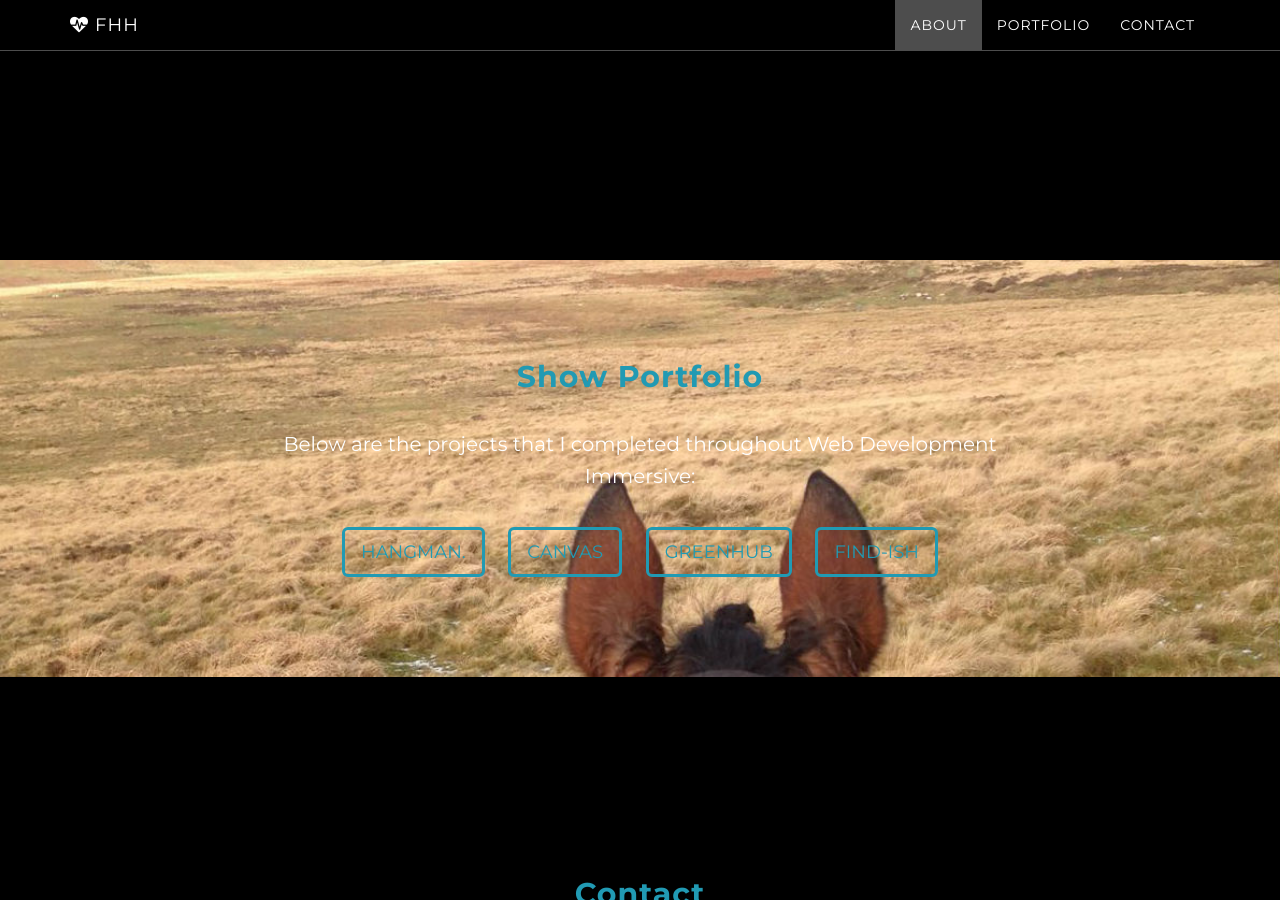
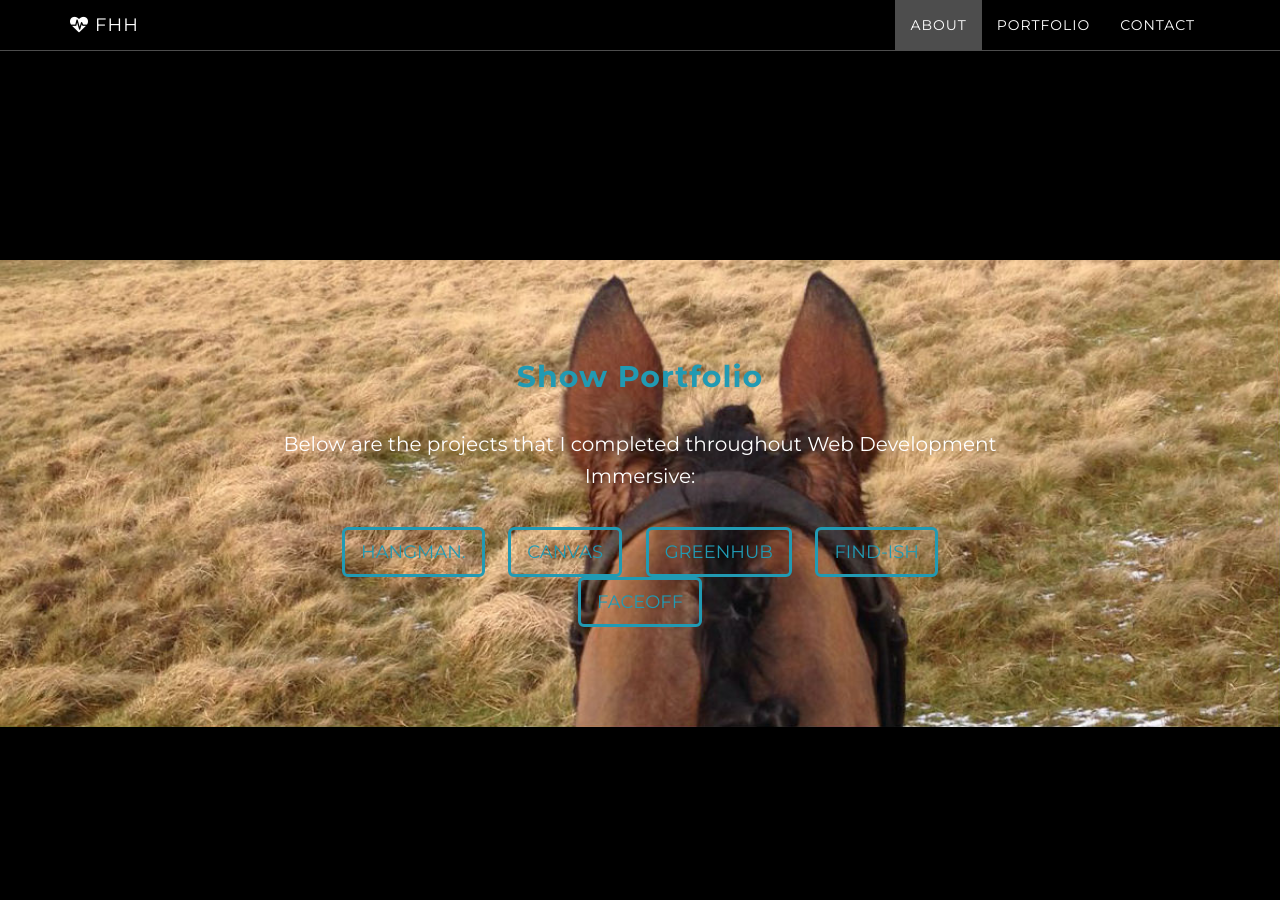
Before and after one commit to fhhopkinson/fhhopkinson.github.io, a Jekyll site: the page built from index.html, in a window 1280 px wide and 900 px high, scrolled down 1402 px. Built offline with Jekyll 4.4.1, drawn with Linux system fonts in a browser that asks for light colours; nearby versions of some CDN libraries.

Commit message:
committing to push

```diff
--- a/_includes/css/grayscale.css
+++ b/_includes/css/grayscale.css
@@ -272,7 +272,7 @@ a:focus {
     width: 100%;
     padding: 50px 0;
     color: #fff;
-    background: url(/img/horse.jpg) no-repeat center center scroll;
+    background: url(/img/horse.jpg) no-repeat bottom center scroll;
     background-color: {{ site.color.primary-dark }};
     -webkit-background-size: cover;
     -moz-background-size: cover;
--- a/_includes/download.html
+++ b/_includes/download.html
@@ -5,10 +5,11 @@
                 <div class="col-lg-8 col-lg-offset-2">
                     <h2 class="portfolio">Show Portfolio</h2>
                     <p>Below are the projects that I completed throughout Web Development Immersive:</p>
-                    <a href="http://startbootstrap.com/template-overviews/grayscale/" class="btn btn-default btn-lg">Hangman.</a>
-                    <a href="http://startbootstrap.com/template-overviews/grayscale/" class="btn btn-default btn-lg">Canvas</a>
-                    <a href="http://startbootstrap.com/template-overviews/grayscale/" class="btn btn-default btn-lg"> GreenHub</a>
+                    <a href="https://undeadcanvas.herokuapp.com/artists" class="btn btn-default btn-lg">Hangman.</a>
+                    <a href="https://undeadcanvas.herokuapp.com/" class="btn btn-default btn-lg">Canvas</a>
+                    <a href="https://greenhub.herokuapp.com/" class="btn btn-default btn-lg">GreenHub</a>
                     <a href="http://startbootstrap.com/template-overviews/grayscale/" class="btn btn-default btn-lg">Find-ish</a>
+                    <a href=https://faceoff-app.herokuapp.com/ class="btn btn-default btn-lg">FaceOff</a>
                 </div>
             </div>
         </div>
```
